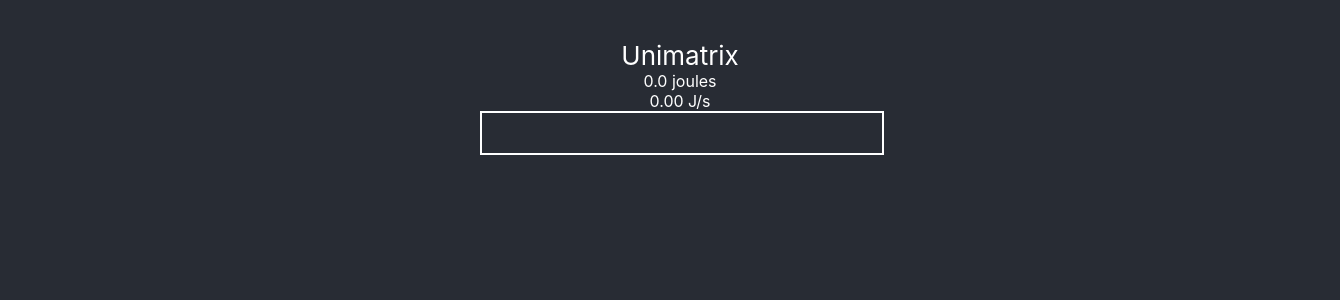
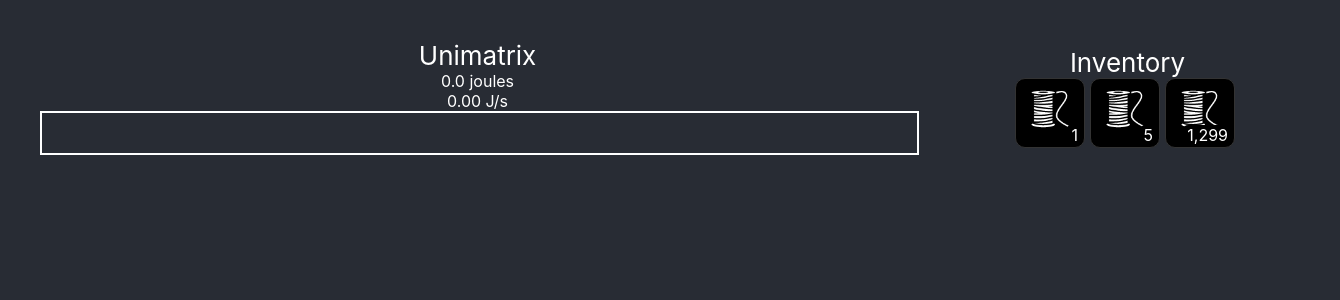
Before and after one commit to Rybadour/surviving-the-rapture, a React (Create React App) app: page / in a window 1280 px wide. Shown: the top 300 px of the page, 1340 px wide, since content can reach past the window. Built offline with nearby package versions, Linux system fonts and the light colour scheme.

Commit message:
Added a basic inventory grid

```diff
--- a/src/App.css
+++ b/src/App.css
@@ -3,6 +3,7 @@ body, html {
   color: white;
   width: 100%;
   padding: 20px;
+  box-sizing: border-box;
 }
 
 #root {
@@ -12,10 +13,9 @@ body, html {
 .App {
   text-align: center;
   display: flex;
-  flex-direction: column;
   align-items: center;
   justify-content: flex-start;
   width: 100%;
-  max-width: 400px;
   margin: auto;
+  grid-gap: 100px;
 }
--- a/src/App.tsx
+++ b/src/App.tsx
@@ -2,12 +2,14 @@ import React, { useContext, useEffect, useState } from 'react';
 import './App.css';
 import { UnimatrixProvider } from './contexts/unimatrix';
 import { Unimatrix } from './components/unimatrix';
+import { Inventory } from './components/inventory';
 
 function App() {
   return (
     <UnimatrixProvider>
       <div className="App">
         <Unimatrix />
+        <Inventory />
       </div>
     </UnimatrixProvider>
   );
--- /dev/null
+++ b/src/components/inventory.css
@@ -0,0 +1,33 @@
+.inventory-grid {
+  display: grid;
+  grid-template-columns: 1fr 1fr 1fr 1fr;
+  grid-gap: 5px 5px;
+}
+
+.item {
+  display: flex;
+  justify-content: center;
+  width: 70px;
+  height: 70px;
+  background: black;
+  border: 1px solid #333;
+  border-radius: 10px;
+  position: relative;
+  box-sizing: border-box;
+  padding-top: 10px;
+}
+
+.item img {
+  width: 40px;
+  height: 40px;
+}
+
+.item .quantity {
+  position: absolute;
+  bottom: 2px;
+  right: 2px;
+  background-color: black;
+  border-radius: 5px;
+  padding: 0px 4px;
+  box-sizing: border-box;
+}
--- /dev/null
+++ b/src/components/inventory.tsx
@@ -0,0 +1,26 @@
+import { getItemIcon } from '../shared/item-helper';
+import { ItemType } from '../shared/types';
+import './inventory.css';
+
+export function Inventory() {
+    const items = [1, 5, 1299];
+    return <div className="inventory">
+      <header className="App-header">Inventory</header>
+
+      <div className="inventory-grid">
+        {items.map(i => <Item type={ItemType.Wires} quantity={i} />)}
+      </div>
+    </div>;
+}
+
+type ItemProps = {
+  type: ItemType,
+  quantity: number,
+};
+
+function Item(props: ItemProps) {
+  return <div className="item">
+    <img src={getItemIcon(props.type)} />
+    <span className="quantity">{props.quantity.toLocaleString()}</span>
+  </div>;
+}
--- /dev/null
+++ b/src/shared/item-helper.ts
@@ -0,0 +1,10 @@
+import { ItemType } from "./types";
+
+export function getItemIcon(item: ItemType): string {
+  switch (item) {
+    case ItemType.Wires:
+      return 'icons/wire-coil.png';
+    default:
+      return '';
+  }
+}
--- /dev/null
+++ b/src/shared/types.ts
@@ -0,0 +1,5 @@
+export enum ItemType {
+  Wires,
+  MachineParts,
+  SteelParts,
+};
```
Also changed, not shown: public/icons/wire-coil.png (added).
